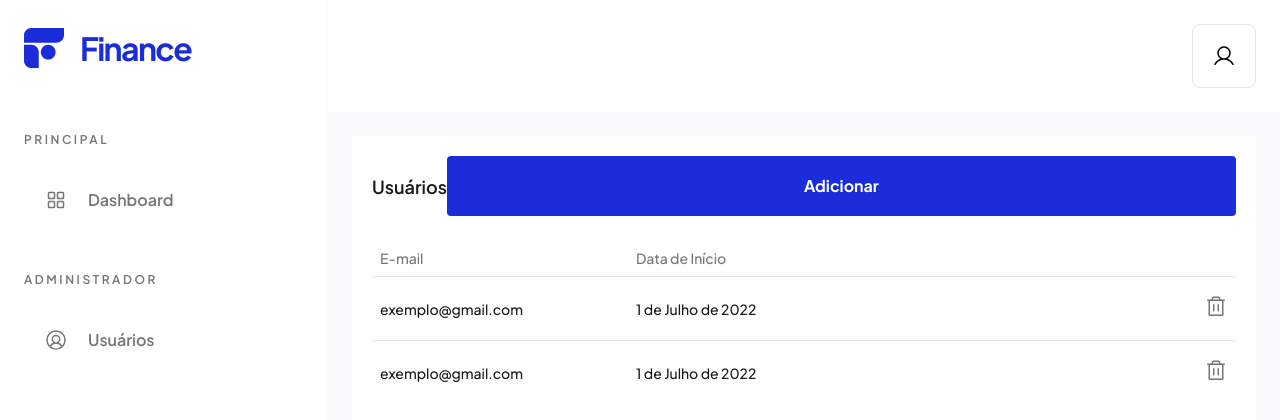
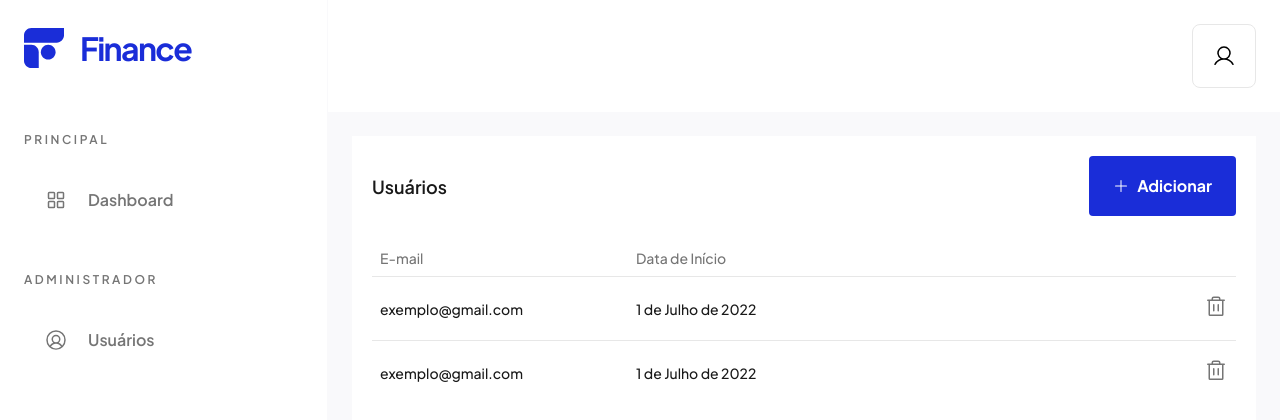
Before and after one commit to dev-felipecrs/f3-finance-frontend, a Next.js app: page /app/admin/users in a window 1280 px wide. Shown: the top 420 px of the page. Built offline with nearby package versions, Linux system fonts and the light colour scheme.

Commit message:
feat: add icon in button

```diff
--- a/src/presentation/components/pages/app/admin/users/UsersList/index.tsx
+++ b/src/presentation/components/pages/app/admin/users/UsersList/index.tsx
@@ -1,6 +1,6 @@
 import React from 'react'
 
-import { Trash } from '@phosphor-icons/react/dist/ssr'
+import { Plus, Trash } from '@phosphor-icons/react/dist/ssr'
 
 import { Button, Table } from '@/presentation/components/shared'
 
@@ -12,7 +12,10 @@ export function UsersList() {
           Usuários
         </strong>
 
-        <Button>Adicionar</Button>
+        <Button.Root>
+          <Plus size={16} className="text-white" />
+          <Button.Text>Adicionar</Button.Text>
+        </Button.Root>
       </header>
 
       <Table.Root>
--- /dev/null
+++ b/src/presentation/components/shared/Button/Root.tsx
@@ -0,0 +1,24 @@
+import React from 'react'
+
+import { twMerge } from 'tailwind-merge'
+
+interface ButtonRootProps
+  extends React.ButtonHTMLAttributes<HTMLButtonElement> {}
+
+export const ButtonRoot = React.forwardRef<HTMLButtonElement, ButtonRootProps>(
+  ({ ...props }, ref) => {
+    return (
+      <button
+        {...props}
+        ref={ref}
+        type={props.type || 'button'}
+        className={twMerge(
+          'bg-primary-500 hover:bg-primary-600 flex h-[3.75rem] cursor-pointer items-center justify-center gap-2 rounded-sm px-6 py-3 transition disabled:brightness-75',
+          props.className,
+        )}
+      />
+    )
+  },
+)
+
+ButtonRoot.displayName = 'ButtonRoot'
--- /dev/null
+++ b/src/presentation/components/shared/Button/Text.tsx
@@ -0,0 +1,19 @@
+import React from 'react'
+
+import { twMerge } from 'tailwind-merge'
+
+interface ButtonTextProps extends React.HTMLAttributes<HTMLSpanElement> {}
+
+export const ButtonText = React.forwardRef<HTMLSpanElement, ButtonTextProps>(
+  ({ ...props }, ref) => {
+    return (
+      <span
+        {...props}
+        ref={ref}
+        className={twMerge('text-base font-bold text-white', props.className)}
+      />
+    )
+  },
+)
+
+ButtonText.displayName = 'ButtonText'
--- /dev/null
+++ b/src/presentation/components/shared/Button/index.ts
@@ -0,0 +1,7 @@
+import { ButtonText } from './Text'
+import { ButtonRoot } from './Root'
+
+export const Button = {
+  Root: ButtonRoot,
+  Text: ButtonText,
+}
--- a/src/presentation/components/shared/Button/index.tsx
+++ /dev/null
@@ -1,17 +0,0 @@
-import React, { ButtonHTMLAttributes } from 'react'
-
-interface ButtonProps extends ButtonHTMLAttributes<HTMLButtonElement> {
-  children: React.ReactNode
-}
-
-export function Button({ children, type = 'button', ...rest }: ButtonProps) {
-  return (
-    <button
-      className="bg-primary-500 hover:bg-primary-600 flex h-[3.75rem] w-full cursor-pointer items-center justify-center rounded-sm px-6 py-3 transition disabled:brightness-75"
-      type={type}
-      {...rest}
-    >
-      <span className="text-base font-bold text-white">{children}</span>
-    </button>
-  )
-}
```
